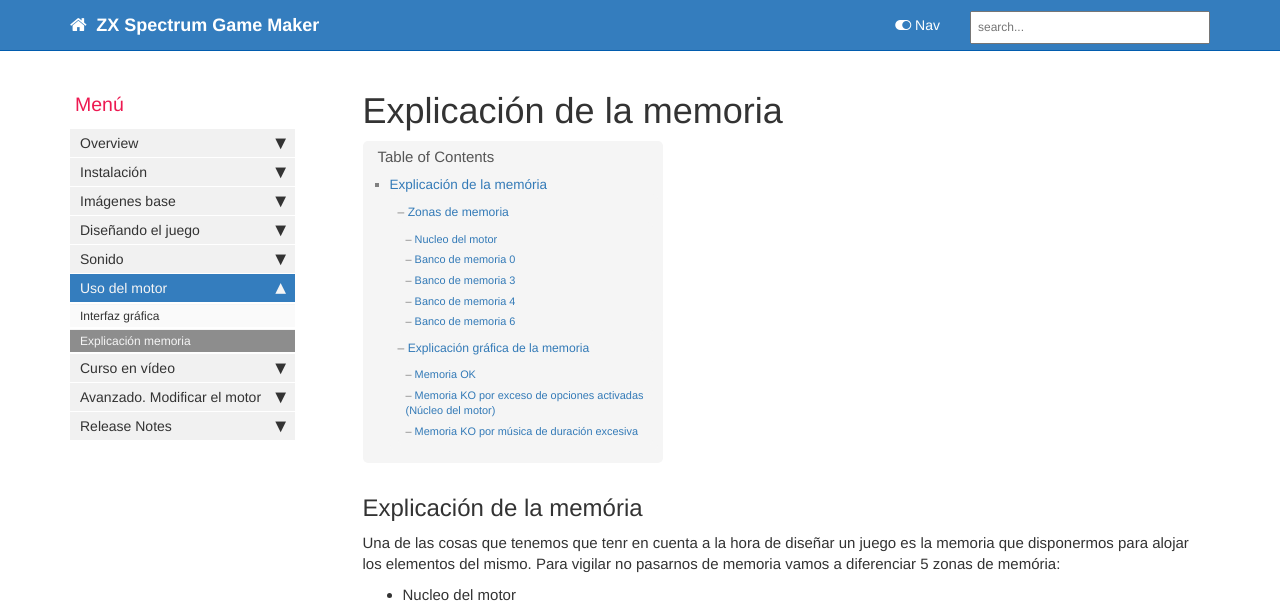
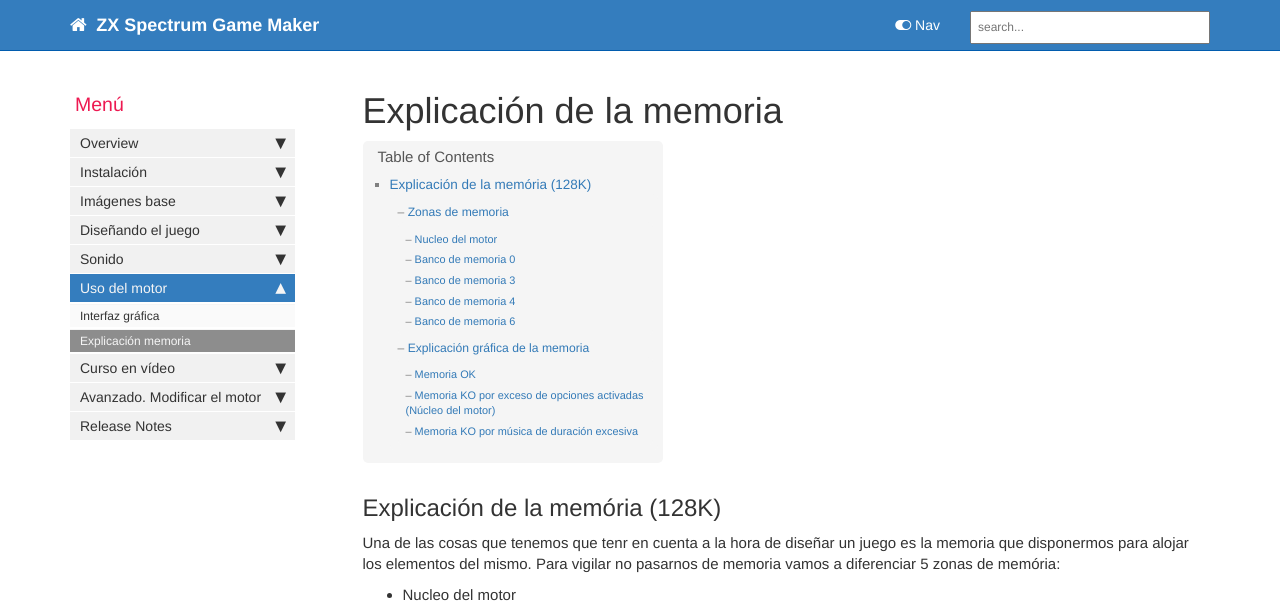
Before and after one commit to rtorralba/zx-game-maker-www, a Jekyll site: the page built from pages/mydoc/mydoc_memory_explanation.md, in a window 1280 px wide and 900 px high. Shown: the top 610 px of the window. Built offline with Jekyll 4.4.1, drawn with Linux system fonts in a browser that asks for light colours; comment, search, counter and statistics services are not loaded.

Commit message:
Update memory explanation title to specify 128K context

```diff
--- a/pages/mydoc/mydoc_memory_explanation.md
+++ b/pages/mydoc/mydoc_memory_explanation.md
@@ -8,7 +8,7 @@
 folder: mydoc
 ---
 
-## Explicación de la memória
+## Explicación de la memória (128K)
 
 Una de las cosas que tenemos que tenr en cuenta a la hora de diseñar un juego es la memoria que disponermos para alojar los elementos del mismo.
 Para vigilar no pasarnos de memoria vamos a diferenciar 5 zonas de memória:
```
